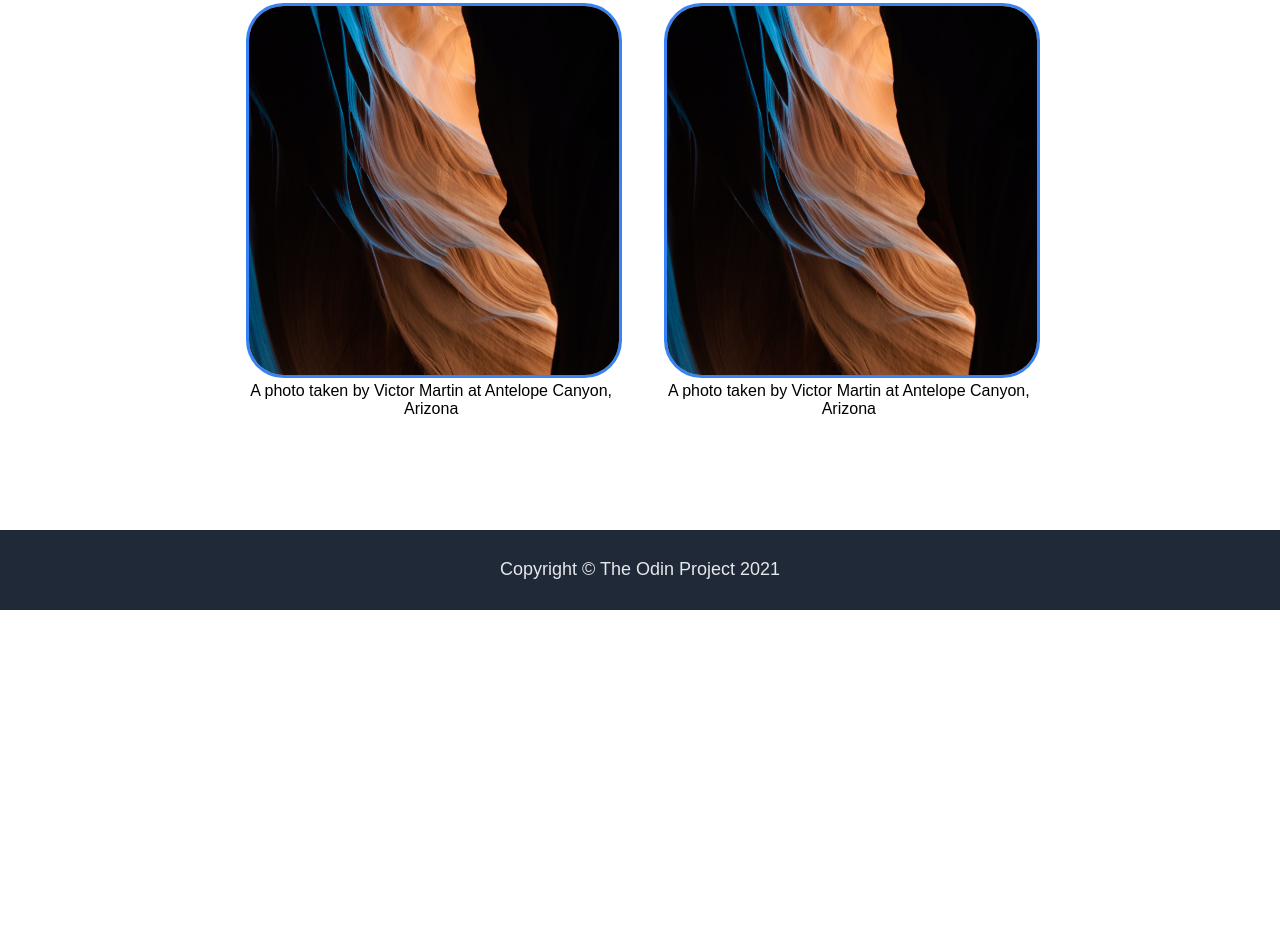
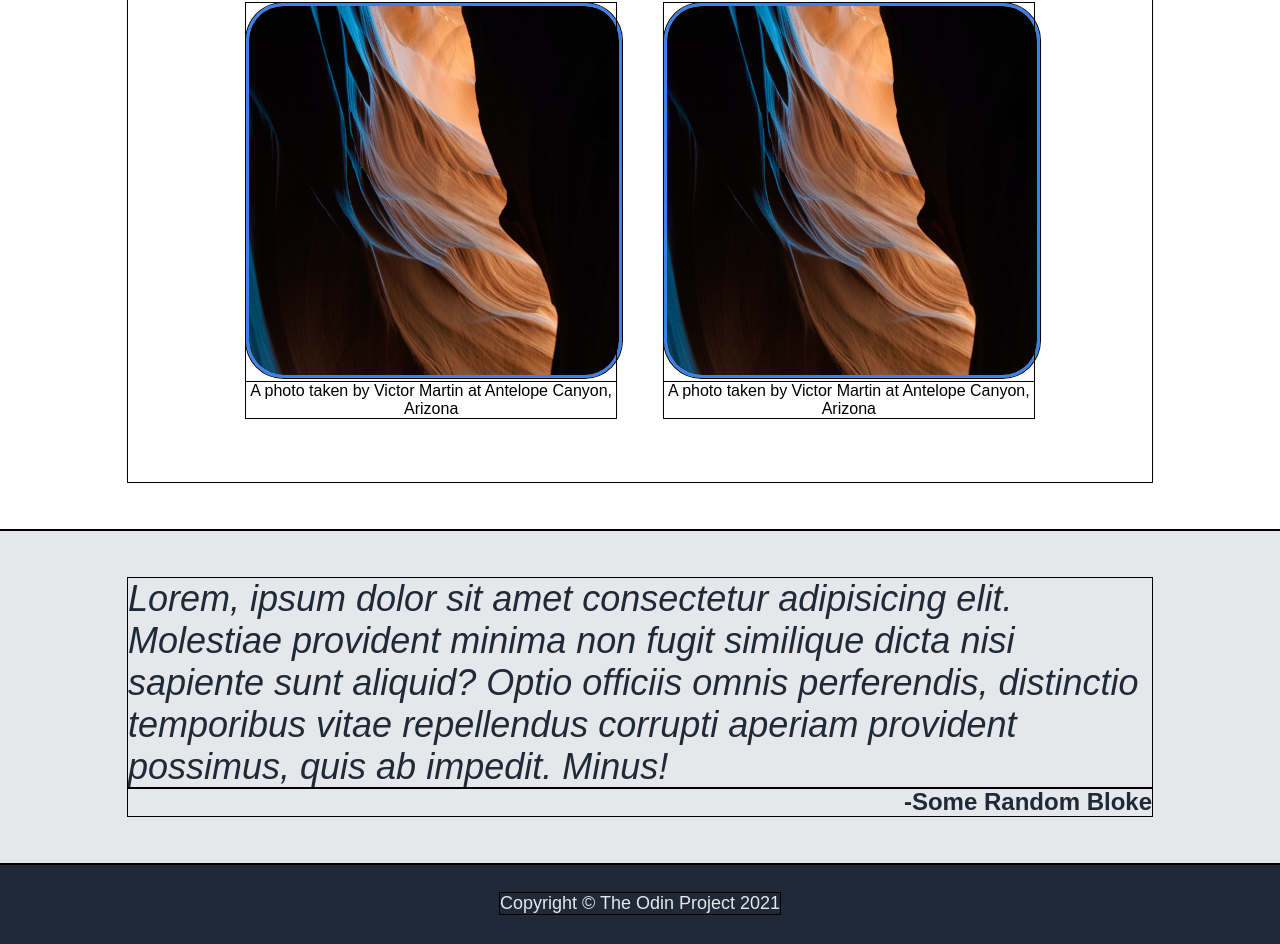
Before and after one commit to Acemanjam1/top_landing_page, a plain HTML site: page index.html in a window 1280 px wide. Shown: the part 1516-2460 px from the top of the page. Before the commit the page ends 2126 px from the top, so only its background shows below. Drawn offline with Linux system fonts and the light colour scheme.

Commit message:
added quote section, fixed navbar scaling on small screen sizes

```diff
--- a/index.html
+++ b/index.html
@@ -18,6 +18,7 @@
                 <a href="#" class="navbar-link">Navbar Link 3</a>
             </div>
         </nav>
+
         <div class="hero container">
             <div class="card col">
                 <h3 class="card-heading">This website is awesome</h3>
@@ -80,6 +81,19 @@
             </div>
         </div>
 
+        <div class="quote container top-bot">
+            <div>
+                <p class="quote-text">
+                    Lorem, ipsum dolor sit amet consectetur adipisicing elit.
+                    Molestiae provident minima non fugit similique dicta nisi
+                    sapiente sunt aliquid? Optio officiis omnis perferendis,
+                    distinctio temporibus vitae repellendus corrupti aperiam
+                    provident possimus, quis ab impedit. Minus!
+                </p>
+                <p class="quote-author">-Some Random Bloke</p>
+            </div>
+        </div>
+
         <footer class="footer">
             <p class="footer-text">Copyright &copy; The Odin Project 2021</p>
         </footer>
--- a/styles.css
+++ b/styles.css
@@ -1,5 +1,5 @@
 * {
-    /* outline: 1px solid black; */
+    outline: 1px solid black;
     margin: 0;
     font-family: sans-serif;
 }
@@ -33,6 +33,8 @@ h4 {
 .navbar-links {
     display: flex;
     justify-content: space-between;
+    align-content: center;
+    gap: 1rem;
 }
 
 .container,
@@ -54,7 +56,7 @@ h4 {
 
 .navbar,
 .footer {
-    height: 5rem;
+    min-height: 5rem;
     padding: 0 10%;
 }
 
@@ -101,12 +103,9 @@ img {
 
 .navbar-link,
 .navbar-logo {
-    height: 100%;
-    line-height: 5rem;
-    padding: 0 1rem;
-}
-
-.navbar-link {
+    display: flex;
+    text-align: center;
+    align-items: center;
     text-decoration: none;
 }
 
@@ -124,3 +123,18 @@ img {
 .image-showcase > figcaption {
     text-align: center;
 }
+
+.quote {
+    background-color: #e5e7eb;
+    color: #1f2937;
+}
+
+.quote-text {
+    font: italic 100 36px sans-serif;
+    max-width: 65ch;
+}
+
+.quote-author {
+    font: bold 24px sans-serif;
+    text-align: right;
+}
```
